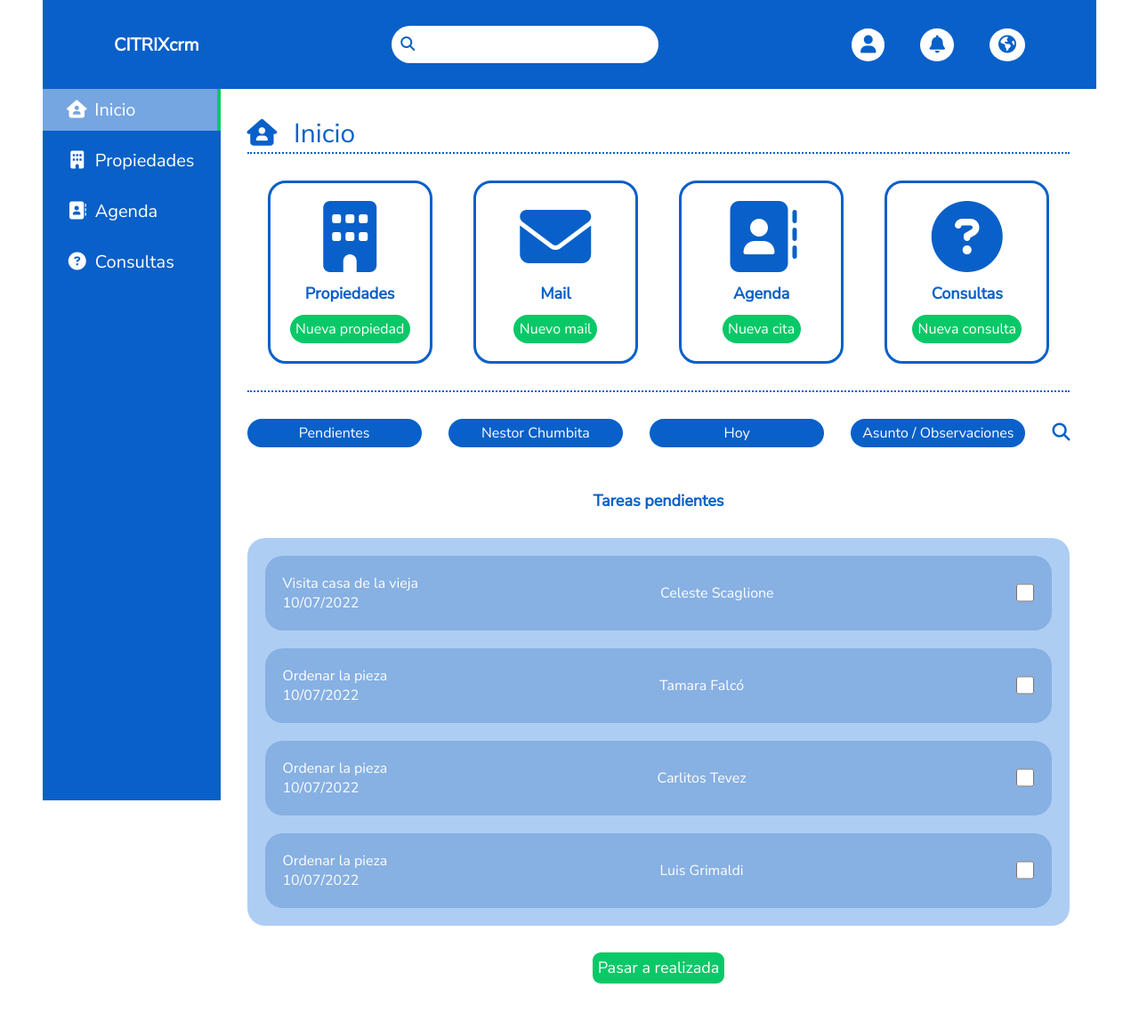
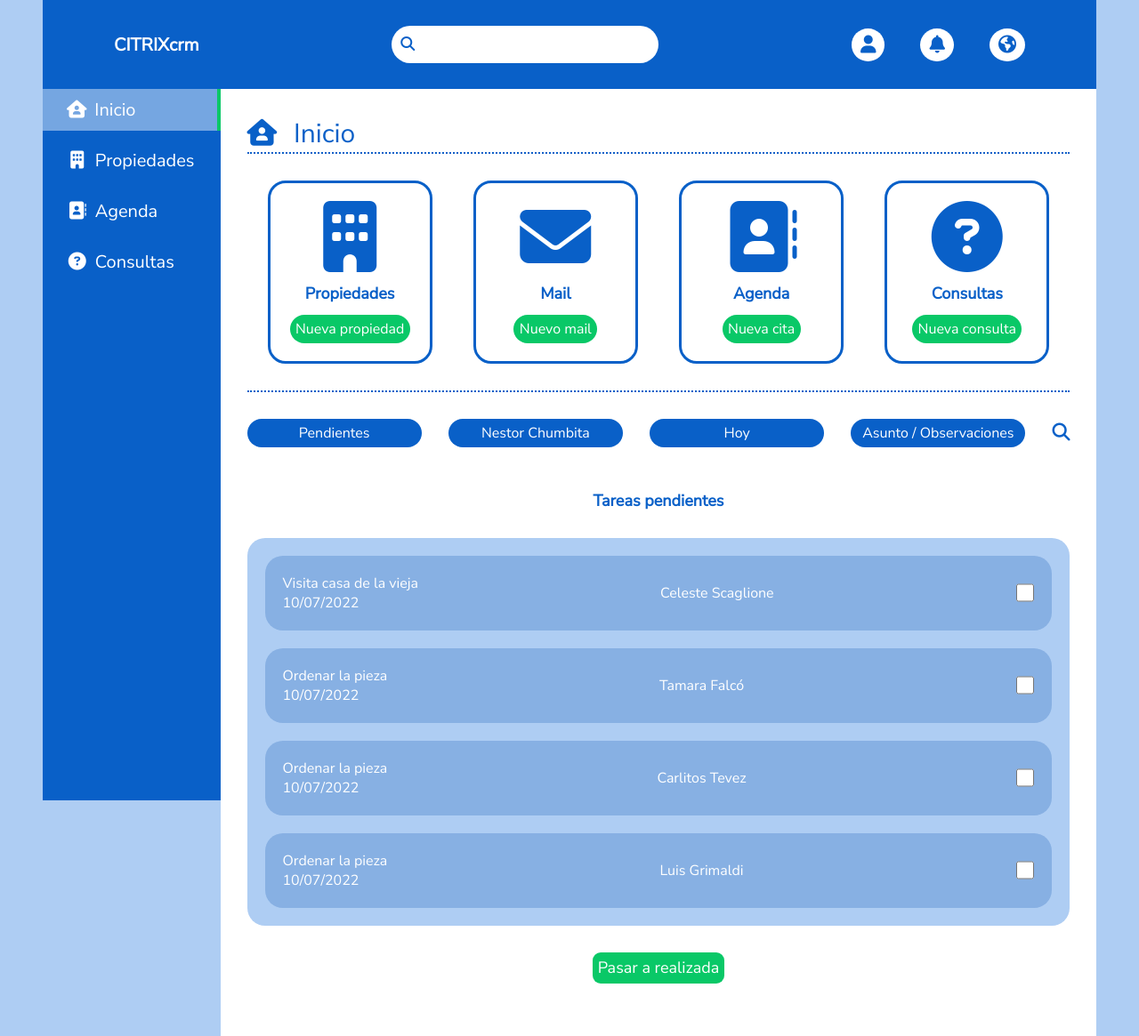
Before and after one commit to luissgrimaldi/citrixCRM, a PHP site: page / in a window 1280 px wide. Shown: the whole page at 89% size. Run offline with PHP 8.4, Linux system fonts and the light colour scheme; some libraries are stand-ins or nearby versions.

Commit message:
Update index.css

```diff
--- a/index.css
+++ b/index.css
@@ -10,7 +10,7 @@
     --color-principal-sidebar:#0960c8;
     --color-secundario-sidebar:white;
     --color-terciario-sidebar:#09c867;
-    --body-color: white;
+    --body-color: #aecdf3;
     --body-select-hover-checked:#09c86881;
     --color-principal-main:#0960c8;
     --color-secundario-main:#09c867;
@@ -206,6 +206,7 @@ a{
 
 .main__container{
     padding: 3%;
+    background-color:white;
 }
 
 .main__h1--emoji{
```
